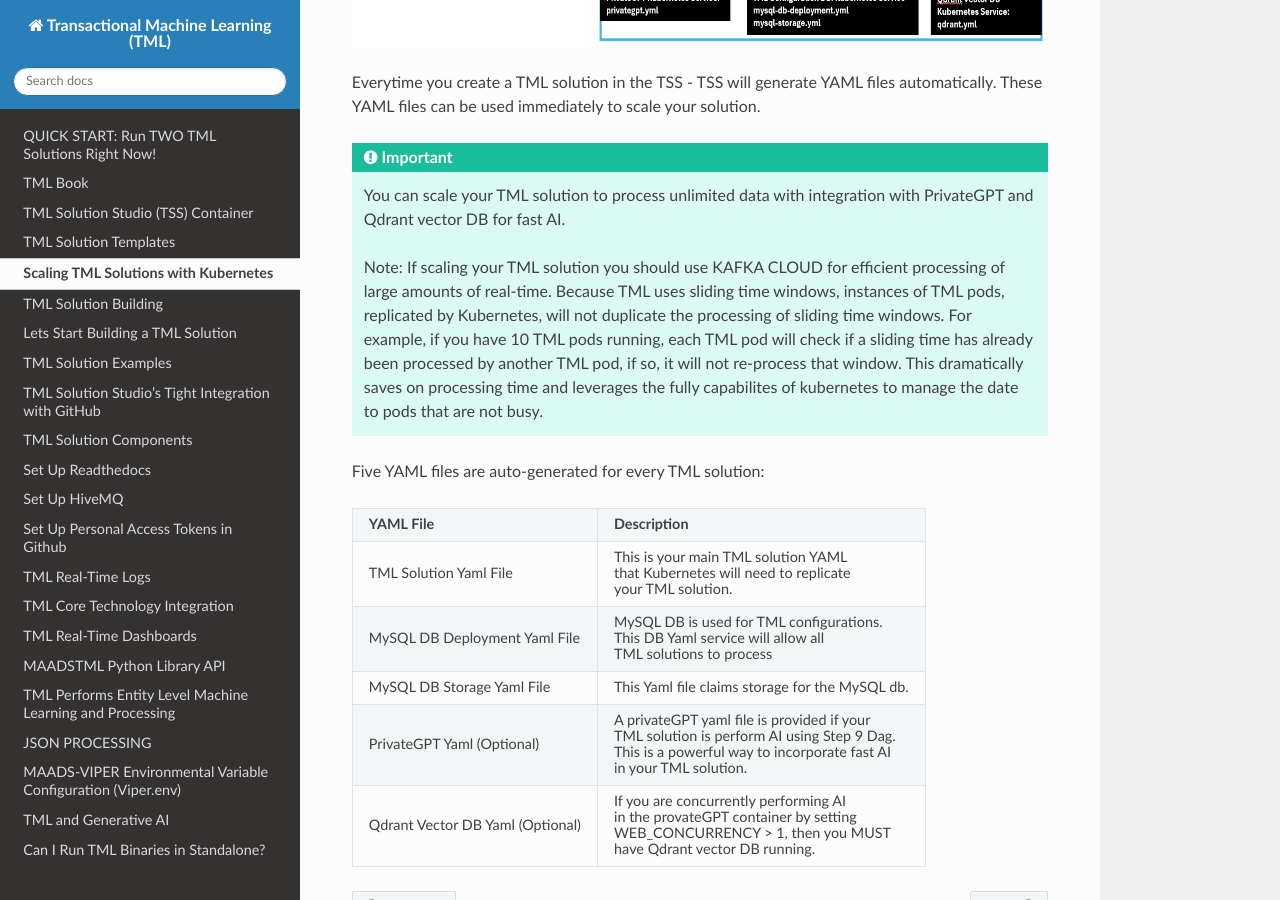
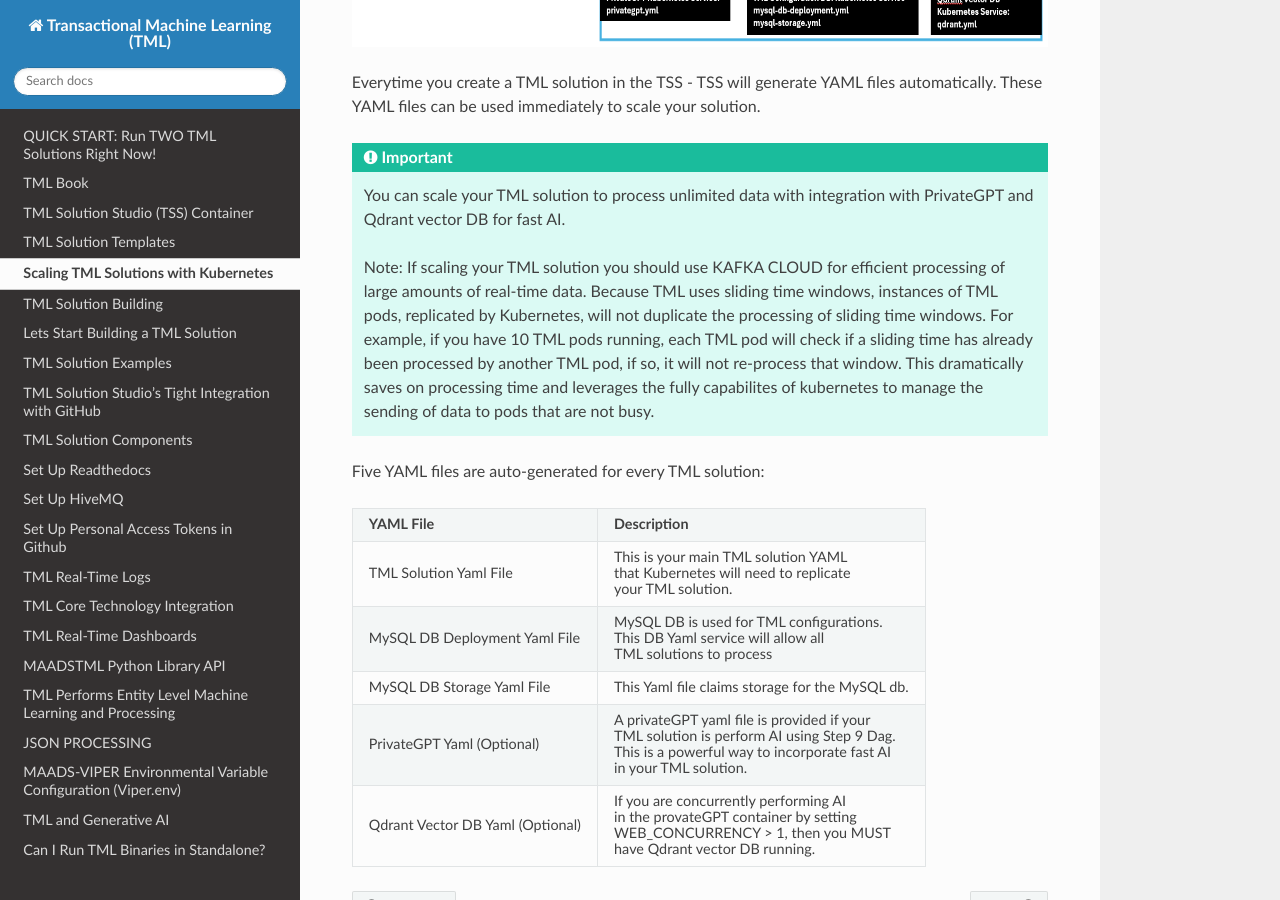
Before and after one commit to smaurice101/readthedocs, a Sphinx documentation site: the page built from docs/source/kube.rst, in a window 1280 px wide and 900 px high, scrolled down 706 px. Built offline with Sphinx 7.4.7 and the Read the Docs theme 3.1.0, drawn with Linux system fonts in a browser that asks for light colours.

Commit message:
Update kube.rst

```diff
--- a/docs/source/kube.rst
+++ b/docs/source/kube.rst
@@ -11,10 +11,10 @@
 .. important::
    You can scale your TML solution to process unlimited data with integration with PrivateGPT and Qdrant vector DB for fast AI.
 
-   Note: If scaling your TML solution you should use KAFKA CLOUD for efficient processing of large amounts of real-time.  Because TML uses sliding time windows, instances of TML pods,
+   Note: If scaling your TML solution you should use KAFKA CLOUD for efficient processing of large amounts of real-time data.  Because TML uses sliding time windows, instances of TML pods,
    replicated by Kubernetes, will not duplicate the processing of sliding time windows.  For example, if you have 10 TML pods running, each TML pod will check if a sliding time has already
    been processed by another TML pod, if so, it will not re-process that window.  This dramatically saves on processing time and leverages the fully capabilites of kubernetes to manage the
-   date to pods that are not busy.
+   sending of data to pods that are not busy.
 
 Five YAML files are auto-generated for every TML solution:
 
```
